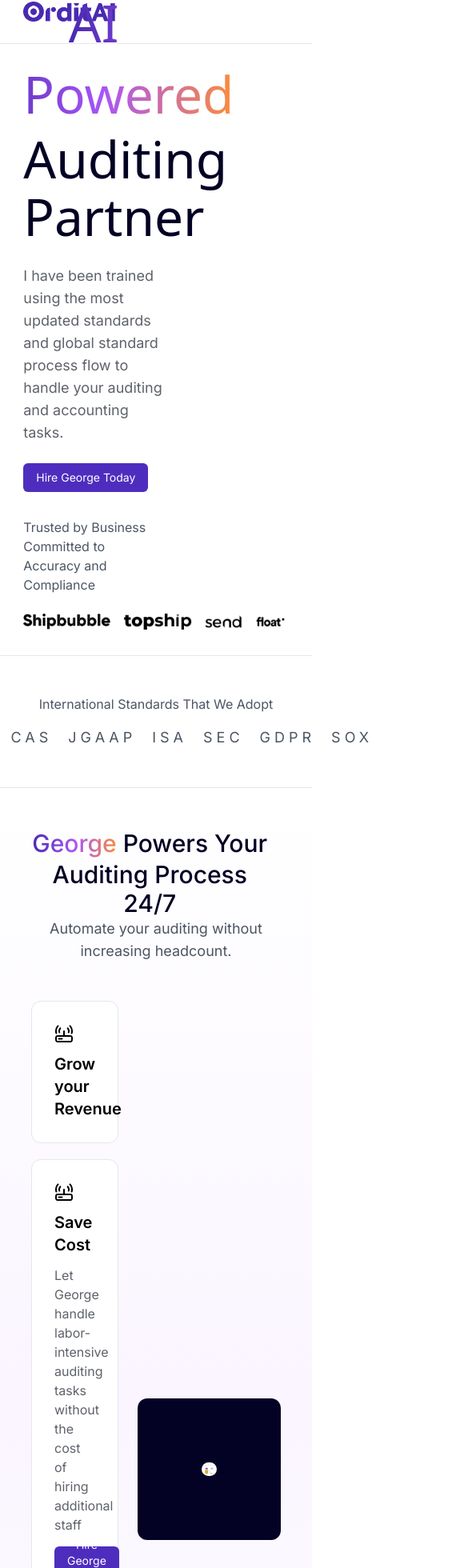
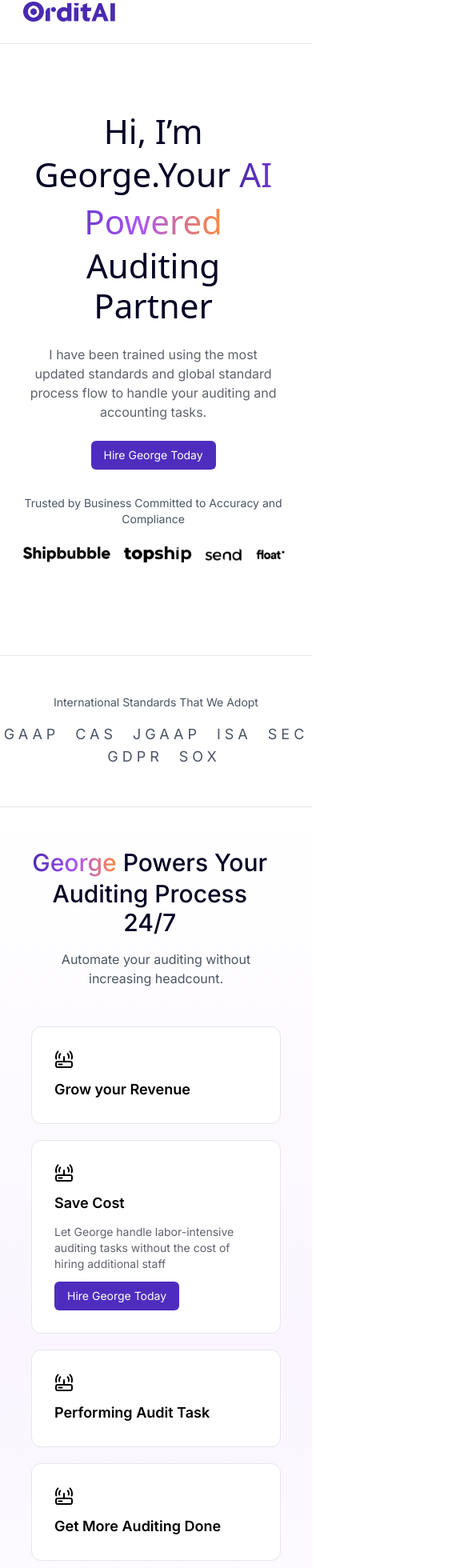
Before and after one commit to ordit-ai/orditAi-website, a React (Vite) app: page / in a window 390 px wide. Shown: the part 25-1985 px from the top of the page at 80% size, 585 px wide, since content can reach past the window. Built offline with nearby package versions, Linux system fonts and the light colour scheme.

Commit message:
feat: responsiveness  #0

```diff
--- a/src/components/AnimatedSection.tsx
+++ b/src/components/AnimatedSection.tsx
@@ -27,13 +27,13 @@ const AnimatedSection = ({ data, position }: TProps) => {
   };
 
   return (
-    <div className="flex gap-[1.5em] items-center my-[3em]">
+    <div className="flex sm:flex-row flex-col gap-[1.5em] items-center my-[3em]">
       {position === "left" && (
-        <div className="bg-[#030124] rounded-xl w-[65%] flex items-center justify-center relative">
+        <div className="bg-[#030124] rounded-xl sm:w-[65%] sm:h-[80vh] h-[300px] w-[100%] flex items-center justify-center relative">
           {data.map((el, i) => (
             <motion.div
               key={i}
-              className="bg-[#030124] p-[5em] absolute w-[100%] flex items-center justify-center rounded-xl " // Layer images on top of each other
+              className="bg-[#030124] sm:p-[5em] p-[2em] absolute w-[100%] flex items-center justify-center rounded-xl " // Layer images on top of each other
               initial={{ opacity: 0 }} // Start with hidden
               animate={{ opacity: count === i ? 1 : 0 }} // Show current image, hide others
               transition={{ duration: 1, ease: "easeInOut" }} // Smooth transition
@@ -43,7 +43,7 @@ const AnimatedSection = ({ data, position }: TProps) => {
           ))}
         </div>
       )}
-      <div className="w-[35%] space-y-5">
+      <div className="sm:w-[35%] w-[100%] space-y-5">
         {data.map((el, i) => (
           <motion.div
             className={cn(
@@ -77,11 +77,11 @@ const AnimatedSection = ({ data, position }: TProps) => {
       </div>
 
       {position === "right" && (
-        <div className="bg-[#030124] rounded-xl  w-[65%] flex items-center justify-center relative">
+        <div className="bg-[#030124] rounded-xl sm:w-[65%] w-[100%] sm:h-[80vh] h-[300px] flex items-center justify-center relative">
           {data.map((el, i) => (
             <motion.div
               key={i}
-              className="bg-[#030124] p-[5em] absolute w-[100%] flex items-center justify-center rounded-xl " // Layer images on top of each other
+              className="bg-[#030124] sm:p-[5em] p-[2em]  absolute w-[100%] flex items-center justify-center rounded-xl " // Layer images on top of each other
               initial={{ opacity: 0 }} // Start with hidden
               animate={{ opacity: count === i ? 1 : 0 }} // Show current image, hide others
               transition={{ duration: 1, ease: "easeInOut" }} // Smooth transition
--- a/src/components/Typography/index.tsx
+++ b/src/components/Typography/index.tsx
@@ -10,7 +10,7 @@ Typography.Heading = function ({ ...props }: TypographyProps) {
   return (
     <p
       {...props}
-      className={`${props.className} text-[64px] text-[#030124] leading-[72px] font-medium text-center sm:text-left `}
+      className={`${props.className} sm:text-[64px] text-[42px] text-[#030124] sm:leading-[72px] leading-[50px] font-medium text-center sm:text-left `}
     >
       {props.children}
     </p>
@@ -62,7 +62,7 @@ Typography.H22 = function ({ ...props }: TypographyProps) {
 
 Typography.H3 = function ({ ...props }: TypographyProps) {
   return (
-    <p {...props} className={`text-xl font-secondary font-semibold ${props.className}`}>
+    <p {...props} className={`sm:text-xl text-lg font-secondary font-semibold ${props.className}`}>
       {props.children}
     </p>
   );
@@ -78,7 +78,7 @@ Typography.H4 = function ({ ...props }: TypographyProps) {
 
 Typography.Text = function ({ ...props }: TypographyProps) {
   return (
-    <p {...props} className={`text-lg text-[#5E626A] font-primary font-normal ${props.className}`}>
+    <p {...props} className={`sm:text-lg text-base text-[#5E626A] font-primary font-normal ${props.className}`}>
       {props.children}
     </p>
   );
@@ -86,7 +86,7 @@ Typography.Text = function ({ ...props }: TypographyProps) {
 
 Typography.SubText = function ({ ...props }: TypographyProps) {
   return (
-    <p {...props} className={`text-base text-[#5E626A] font-primary ${props.className}`}>
+    <p {...props} className={`sm:text-base text-sm text-[#5E626A] font-primary ${props.className}`}>
       {props.children}
     </p>
   );
--- a/src/pages/Home.tsx
+++ b/src/pages/Home.tsx
@@ -18,26 +18,30 @@ import { LightingIcon } from "@/assets/images/auditProcess/LightingIcon";
 const Home = () => {
   return (
     <>
-      <div className=" h-[calc(100vh-80px)] flex items-end">
-        <div className="flex   pl-[7.5%] justify-between">
-          <div className="w-[47%] flex justify-between flex-col">
+      <div className=" h-[calc(100vh-80px)] flex sm:items-end items-center">
+        <div className="flex sm:flex-row  flex-col  pl-[7.5%] justify-between">
+          <div className="sm:w-[47%]  w-[90%] flex justify-between flex-col">
             <div className="space-y-6">
-              <Typography.Heading className=" w-[100%]">
+              <Typography.Heading className="w-[100%]">
                 Hi, I’m George.Your{" "}
                 <span className="bg-clip-text text-transparent bg-gradient-to-r from-[#492AB1] via-purple-500 to-[#FB8C3C] leading-[1.4em] ">
                   AI Powered
                 </span>{" "}
                 Auditing Partner
               </Typography.Heading>
-              <Typography.Text>
+              <Typography.Text className="sm:text-left text-center">
                 I have been trained using the most updated standards and global standard process flow to handle your
                 auditing and accounting tasks.
               </Typography.Text>
-              <Button variant={"default"}>Hire George Today</Button>
+              <div className="flex sm:justify-start justify-center w-[100%]">
+                <Button variant={"default"} className="m">
+                  Hire George Today
+                </Button>
+              </div>
             </div>
 
             <div className="py-[2em] space-y-4">
-              <Typography.SubText className="text-gray-600">
+              <Typography.SubText className="text-gray-600 sm:text-left text-center">
                 Trusted by Business Committed to Accuracy and Compliance
               </Typography.SubText>
               <div className="flex items-center space-x-4 pt-[0.5em]">
@@ -57,7 +61,7 @@ const Home = () => {
       <div className="flex items-center justify-center flex-col py-[3em] space-y-4 border-t-[1px]  border-b-[1px] ">
         <Typography.SubText className="text-gray-600">International Standards That We Adopt</Typography.SubText>
 
-        <div className="flex items-center space-x-5">
+        <div className="flex flex-wrap items-center justify-center space-x-5">
           {["GAAP", "CAS", "JGAAP", "ISA", "SEC", "GDPR", "SOX"].map((el) => (
             <Typography.H4 className="text-gray-600 font-normal tracking-[5px]">{el}</Typography.H4>
           ))}
@@ -65,8 +69,7 @@ const Home = () => {
       </div>
 
       <div className="bg-gradient-to-b from-white via-purple-50 to-white">
-        <div className="w-[80%] mx-auto py-[3em]">
-          <div className="space-y-[2em]"></div>
+        <div className="w-[80%] mx-auto py-[3em] space-y-4">
           <Typography.H2 className="text-[#030124] w-[95%] text-center ">
             <span className="bg-clip-text text-transparent bg-gradient-to-r from-[#492AB1] via-purple-500 to-[#FB8C3C] leading-[1.4em] ">
               George
@@ -78,15 +81,19 @@ const Home = () => {
             Automate your auditing without increasing headcount.{" "}
           </Typography.Text>
 
+          <div>
             <AnimatedSection data={auditProcess} position="right" />
           </div>
         </div>
+      </div>
 
-      <div className="flex items-center w-[80%] mx-auto  py-[2em] justify-between">
-        <Typography.H22 className="leading-[1.2em] w-[35%]">The numbers speak for themselves</Typography.H22>
-        <div className="flex w-[60%]">
+      <div className="flex items-center sm:flex-row flex-col w-[80%] mx-auto  py-[2em] justify-between">
+        <Typography.H22 className="leading-[1.2em] sm:w-[35%] w-[100%]">
+          The numbers speak for themselves
+        </Typography.H22>
+        <div className="flex sm:flex-row flex-col sm:space-y-0 space-y-2 mt-[2em] sm:mt-0 sm:w-[60%] w-[100%]">
           {numberStats.map((el) => (
-            <div className="space-y-2 border-l-[1px] w-[33%] p-4" key={el.id}>
+            <div className="space-y-2 border-l-[1px] sm:w-[33%] w-[100%] p-4" key={el.id}>
               <AuditIcon />
 
               <Typography.Text className="text-[#1D1A1C] font-medium">{el.title}</Typography.Text>
@@ -97,25 +104,28 @@ const Home = () => {
       </div>
 
       <div className="bg-gradient-to-b from-white via-purple-50 to-white">
-        <div className="w-[80%] mx-auto py-[3em]">
-          <Typography.H2 className="text-[#030124] w-[95%] text-center ">
+        <div className="w-[80%] mx-auto py-[3em] space-y-4">
+          <Typography.H2 className="text-[#030124] sm:w-[95%] text-center ">
             Automate Auditing & Accounting with{" "}
             <span className="bg-clip-text text-transparent bg-gradient-to-r from-[#492AB1] via-purple-500 to-[#FB8C3C] leading-[1.4em] ">
               George
             </span>
           </Typography.H2>
 
-          <Typography.Text className="text-gray-600 text-center w-[65%] mx-auto">
+          <Typography.Text className="text-gray-600 text-center sm:w-[65%] w-[100%] mx-auto">
             From real-time auditing to continuous compliance monitoring, George takes care of your financial auditing
             and accounting tasks effortlessly.
           </Typography.Text>
 
+          <div className="">
             <AnimatedSection data={auditProcess1} position="left" />
+          </div>
         </div>
       </div>
 
       <div>
-        <Typography.H2 className="text-[#030124] w-[95%] text-center ">
+        <div className="space-y-2">
+          <Typography.H2 className="text-[#030124] sm:w-[95%] w-[90%] mx-auto text-center ">
             Onboard{" "}
             <span className="bg-clip-text text-transparent bg-gradient-to-r from-[#492AB1] via-purple-500 to-[#FB8C3C] leading-[1.4em] ">
               George
@@ -123,14 +133,15 @@ const Home = () => {
             in 3 Steps
           </Typography.H2>
 
-        <Typography.Text className="text-gray-600 text-center w-[65%] mx-auto">
-          From real-time auditing to continuous compliance monitoring, George takes care of your financial auditing and
-          accounting tasks effortlessly.
+          <Typography.Text className="text-gray-600 text-center sm:w-[65%] w-[80%] mx-auto">
+            From real-time auditing to continuous compliance monitoring, George takes care of your financial auditing
+            and accounting tasks effortlessly.
           </Typography.Text>
+        </div>
 
         <div>
-          <div className="flex gap-[1.5em] mx-auto w-[80%] py-[4em]">
-            <div className="border-[1px] p-8 rounded-xl w-[50%] flex flex-col justify-between space-y-2">
+          <div className="flex sm:flex-row flex-col gap-[1.5em] mx-auto w-[80%] py-[4em]">
+            <div className="border-[1px] p-8 rounded-xl sm:w-[50%] w-[100%] flex flex-col justify-between space-y-2">
               <div className="space-y-3">
                 <div className="flex items-center space-x-4">
                   <div className="w-[30px] h-[30px] flex items-center justify-center rounded-full bg-primary">
@@ -157,7 +168,7 @@ const Home = () => {
               </div>
             </div>
 
-            <div className="w-[50%] flex flex-col gap-[1.5em]">
+            <div className="sm:w-[50%] w-[100%] flex flex-col gap-[1.5em]">
               {onboardState.slice(1).map((el, i) => (
                 <div className="border-[1px] w-[100%] p-8 rounded-xl space-y-3">
                   <div className="flex items-center space-x-4">
@@ -181,20 +192,22 @@ const Home = () => {
       </div>
 
       <div className="py-[3em] border-b-[1px] border-t-[1px]">
-        <Typography.H2 className="text-[#030124] w-[95%] text-center ">
+        <div className="space-y-2">
+          <Typography.H2 className="text-[#030124] sm:w-[95%] w-[90%] mx-auto text-center ">
             <span className="bg-clip-text text-transparent bg-gradient-to-r from-[#492AB1] via-purple-500 to-[#FB8C3C] leading-[1.4em] ">
               George
             </span>{" "}
             Empowers Your Entire Finance Team
           </Typography.H2>
 
-        <Typography.Text className="text-gray-600 text-center w-[65%] mx-auto">
+          <Typography.Text className="text-gray-600 text-center sm:w-[65%] w-[80%] mx-auto">
             Financial auditing and accounting tasks
           </Typography.Text>
+        </div>
 
-        <div className="flex w-[80%] mx-auto gap-[1em] py-[3em]">
+        <div className="flex sm:flex-row flex-col w-[80%] mx-auto gap-[1em] py-[3em]">
           {empowerState.map((el) => (
-            <div className="border-[1px] p-8 rounded-xl w-[50%] space-y-2">
+            <div className="border-[1px] p-8 rounded-xl sm:w-[50%] w-[100%] space-y-2">
               <div className="flex items-center space-x-4">
                 <LightingIcon />
 
@@ -213,8 +226,8 @@ const Home = () => {
 
       <div className="py-[5em]">
         <Typography.H2 className="text-center">Our Mission</Typography.H2>
-        <div className="w-[50%] shadow-xl rounded-lg border-[1px] my-[3em]  mx-auto">
-          <div className="w-[70%] mx-auto text-center space-y-6  py-[4em]">
+        <div className="sm:w-[50%] w-[80%] shadow-xl rounded-lg border-[1px] my-[3em]  mx-auto">
+          <div className="sm:w-[70%] w-[80%] mx-auto text-center space-y-6  sm:py-[4em] py-[2em]">
             <Typography.Text>
               We are on a mission to create and train digital workers that are capable of complementing humans at work
               in ensuring growth, efficiency and increased output
@@ -226,7 +239,7 @@ const Home = () => {
 
             <Typography className="pt-[2em]">BUILT BY PREVIOUS TECHNOLOGY, LEGAL, AND AUDIT TEAMS AT</Typography>
 
-            <div className="flex items-center space-x-4 pt-[0.5em]">
+            <div className="flex flex-wrap items-center space-x-4 pt-[0.5em] gap-3">
               {missonImages.map((el, i) => (
                 <img src={el} alt={`missionImage-${i}`} key={`missionImage-${i}`} className="h-[20px]" />
               ))}
```
Lines whose indentation alone changed are shown as unchanged.
